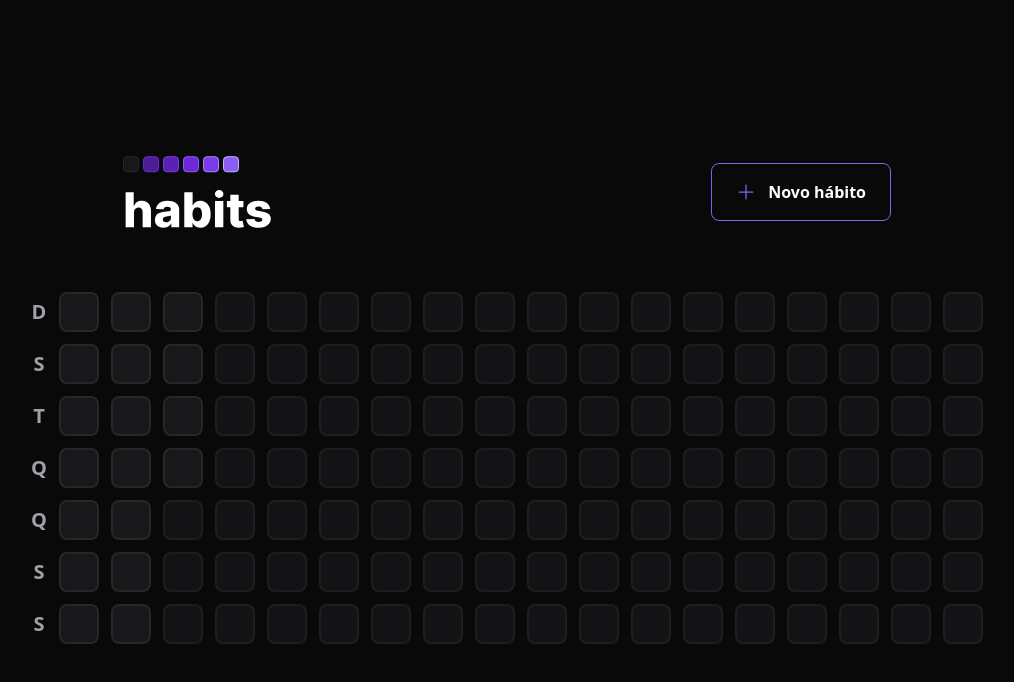
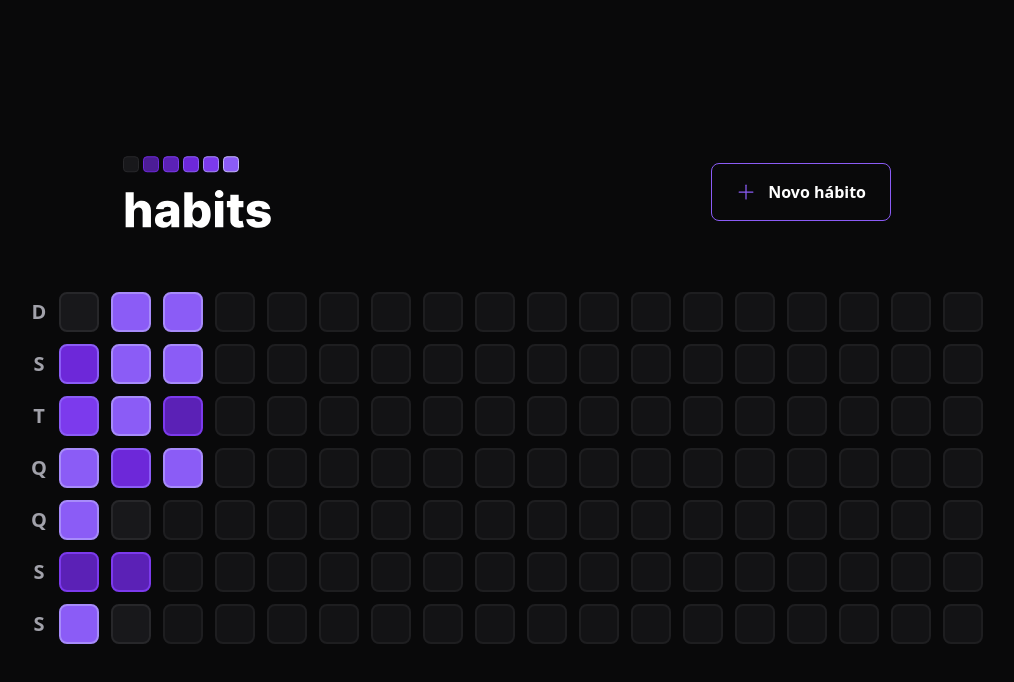
Before and after one commit to erik-albuquerque/habits, a React (Vite) app in the folder web/: page / in a window 1280 px wide. Shown: the top 682 px of the page, without its empty margins (133-1147 px from the left). Built offline with nearby package versions, Linux system fonts and the light colour scheme.

Commit message:
feat(web): add Popover and ProgressBar components

```diff
--- a/web/package.json
+++ b/web/package.json
@@ -10,6 +10,8 @@
   },
   "dependencies": {
     "@radix-ui/react-dialog": "^1.0.2",
+    "@radix-ui/react-popover": "^1.0.3",
+    "clsx": "^1.2.1",
     "dayjs": "^1.11.7",
     "phosphor-react": "^1.4.1",
     "react": "^18.2.0",
--- a/web/src/components/HabitDay.tsx
+++ b/web/src/components/HabitDay.tsx
@@ -1,9 +1,46 @@
-// interface HabitDayProps {
-//   completed: number;
-// }
+import * as Popover from "@radix-ui/react-popover";
+import clsx from "clsx";
+import { ProgressBar } from "./ProgressBar";
 
-export function HabitDay() {
+interface HabitDayProps {
+  completed: number;
+  amount: number;
+}
+
+export function HabitDay(props: HabitDayProps) {
+  const completedPercentage = Math.round(
+    (props.completed / props.amount) * 100
+  );
+
   return (
-    <div className="w-10 h-10 bg-zinc-900 border-2 border-zinc-800 rounded-lg"></div>
+    <Popover.Root>
+      <Popover.Trigger
+        className={clsx("w-10 h-10  border-2  rounded-lg", {
+          "bg-zinc-900 border-zinc-800": completedPercentage === 0,
+          "bg-violet-900 border-violet-700":
+            completedPercentage > 0 && completedPercentage < 20,
+          "bg-violet-800 border-violet-600":
+            completedPercentage >= 20 && completedPercentage < 40,
+          "bg-violet-700 border-violet-500":
+            completedPercentage >= 40 && completedPercentage < 60,
+          "bg-violet-600 border-violet-500":
+            completedPercentage >= 60 && completedPercentage < 80,
+          "bg-violet-500 border-violet-400": completedPercentage >= 80,
+        })}
+      />
+
+      <Popover.Portal>
+        <Popover.Content className="min-w-[320px] p-6 rounded-2xl bg-zinc-900 flex flex-col">
+          <span className="font-semibold text-zinc-400">terça-feira</span>
+          <span className="mt-1 font-extrabold leading-tight text-3xl">
+            19/01
+          </span>
+
+          <ProgressBar progress={completedPercentage} />
+
+          <Popover.Arrow height={8} width={16} className="fill-zinc-900" />
+        </Popover.Content>
+      </Popover.Portal>
+    </Popover.Root>
   );
 }
--- /dev/null
+++ b/web/src/components/ProgressBar.tsx
@@ -0,0 +1,21 @@
+interface ProgressBarProps {
+  progress: number;
+}
+
+export function ProgressBar(props: ProgressBarProps) {
+  return (
+    <div
+      role="progressbar"
+      aria-label="Progresso de hábitos completados nesse dia."
+      arial-aria-valuenow={props.progress}
+      className="h-3 rounded-xl bg-zinc-700 w-full mt-4"
+    >
+      <div
+        className="h-3 rounded-xl bg-violet-600"
+        style={{
+          width: `${props.progress}%`,
+        }}
+      />
+    </div>
+  );
+}
--- a/web/src/components/SummaryTable.tsx
+++ b/web/src/components/SummaryTable.tsx
@@ -20,7 +20,13 @@ export function SummaryTable() {
 
       <div className="grid grid-rows-7 grid-flow-col gap-3">
         {summaryDates.map((date) => {
-          return <HabitDay key={date.toString()} />;
+          return (
+            <HabitDay
+              key={date.toString()}
+              amount={5}
+              completed={Math.round(Math.random() * 5)}
+            />
+          );
         })}
 
         {amountOfDaysToFill > 0 &&
```
Also changed, not shown: 1 other file (tests, documents, lock files or other folders).
